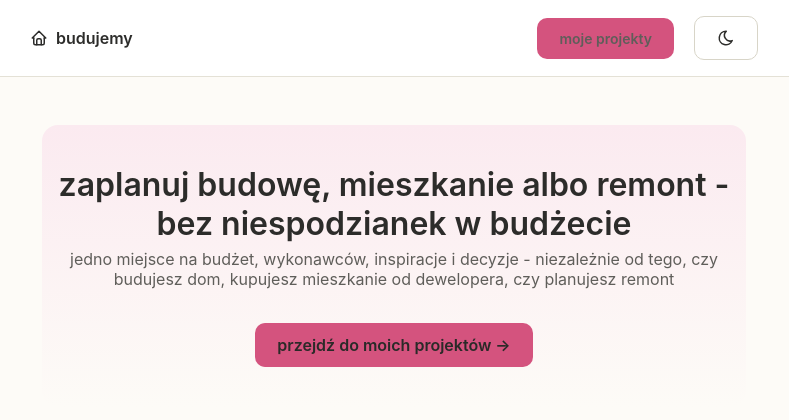
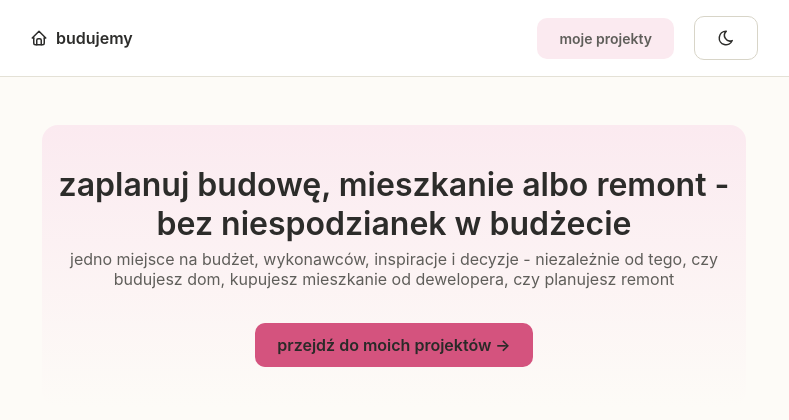
Before and after one commit to agvg8/House_tracker_v2, a Flask app: page / in a window 1280 px wide. Shown: the top 420 px of the page, without its empty margins (246-1035 px from the left). Run offline with Flask 3, Linux system fonts and the light colour scheme; the visitor is signed in with stand-in values (Sample User, id 1).

Commit message:
update landing page

```diff
--- a/templates/landing.html
+++ b/templates/landing.html
@@ -18,7 +18,7 @@
     <span class="brand">{{ icon('home') }} budujemy</span>
     <nav>
       {% if current_user.is_authenticated %}
-      <a class="btn btn-primary" href="{{ url_for('index') }}">moje projekty</a>
+      <a class="btn btn-secondary" href="{{ url_for('index') }}">moje projekty</a>
       {% else %}
       <a class="btn" href="{{ url_for('login') }}">zaloguj</a>
       <a class="btn btn-secondary" href="{{ url_for('register') }}">zarejestruj się</a>
```
